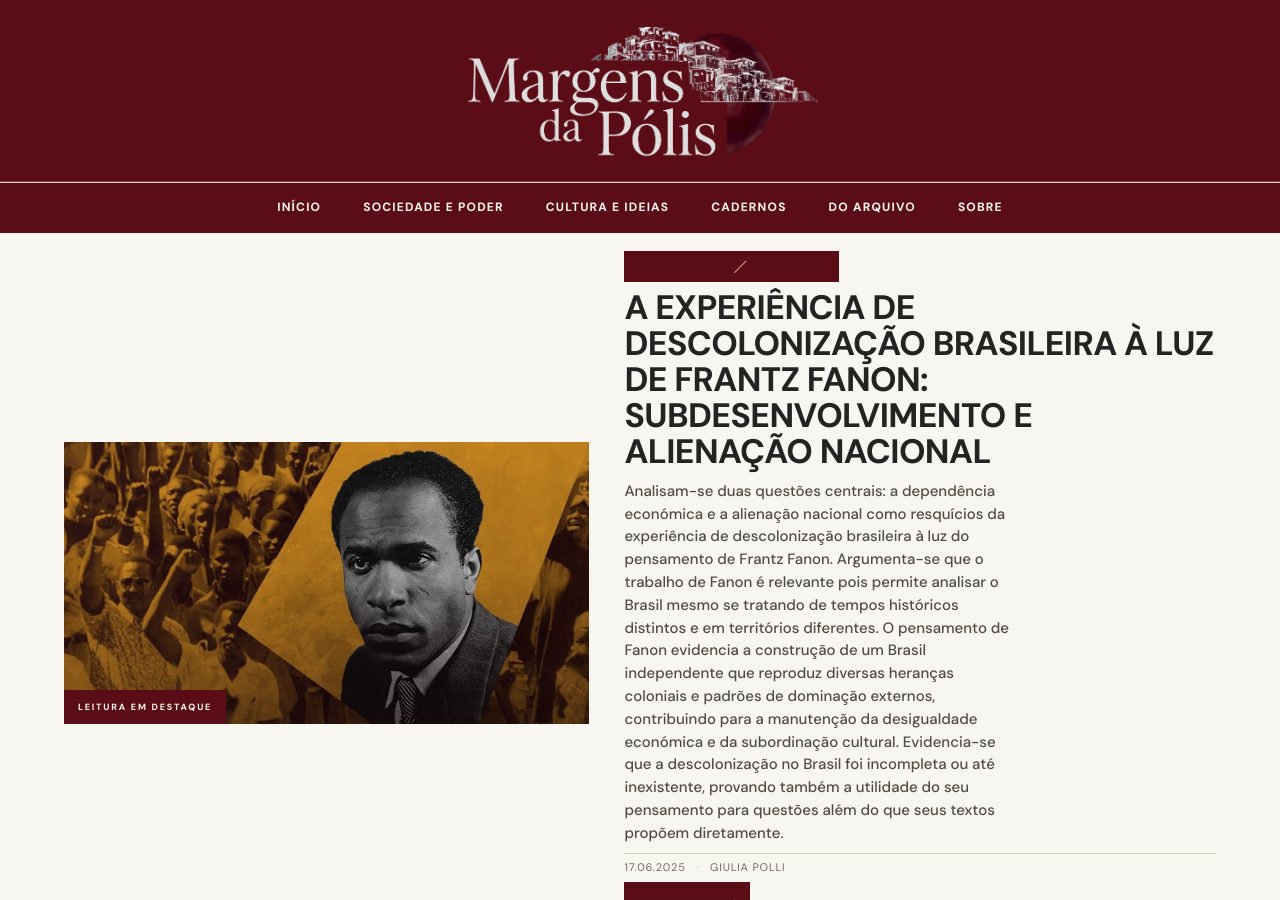
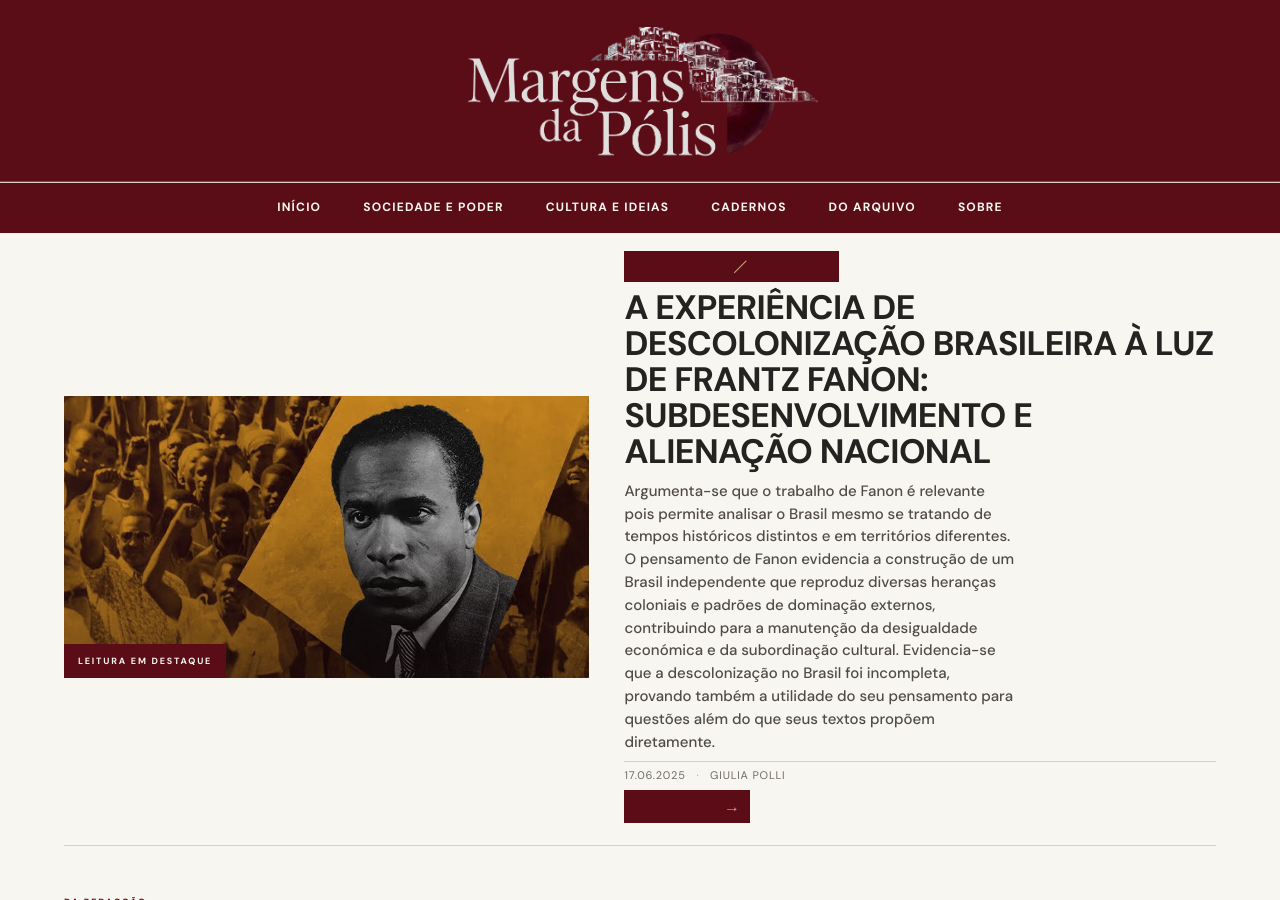
Before and after one commit to gmonteiropolli-design/Margens-da-Polis, a Jekyll site: the page built from index.html, in a window 1280 px wide and 900 px high. Built offline with Jekyll 4.4.1, drawn with Linux system fonts in a browser that asks for light colours; some web fonts are replaced; the list of posts is cut into pages by our own code.

Commit message:
Update _posts/2026-11-10-a-experiencia-de-descolonizacao-brasileira-a-luz-de-frantz-fanon-subdesenvolvimento-e-alienacao-nacional.md (via Pages CMS)

```diff
--- a/_posts/2026-11-10-a-experiencia-de-descolonizacao-brasileira-a-luz-de-frantz-fanon-subdesenvolvimento-e-alienacao-nacional.md
+++ b/_posts/2026-11-10-a-experiencia-de-descolonizacao-brasileira-a-luz-de-frantz-fanon-subdesenvolvimento-e-alienacao-nacional.md
@@ -5,17 +5,14 @@ date: 2025-06-17
 categories: Cadernos
 author: Giulia Polli
 description: >
-  Analisam-se duas questões centrais: a dependência económica e a alienação
-  nacional como resquícios da experiência de descolonização brasileira à luz do
-  pensamento de Frantz Fanon. Argumenta-se que o trabalho de Fanon é relevante
-  pois permite analisar o Brasil mesmo se tratando de tempos históricos
-  distintos e em territórios diferentes. O pensamento de Fanon evidencia a
-  construção de um Brasil independente que reproduz diversas heranças coloniais
-  e padrões de dominação externos, contribuindo para a manutenção da
-  desigualdade económica e da subordinação cultural. Evidencia-se que a
-  descolonização no Brasil foi incompleta ou até inexistente, provando também a
-  utilidade do seu pensamento para questões além do que seus textos propõem
-  diretamente.
+  Argumenta-se que o trabalho de Fanon é relevante pois permite analisar o
+  Brasil mesmo se tratando de tempos históricos distintos e em territórios
+  diferentes. O pensamento de Fanon evidencia a construção de um Brasil
+  independente que reproduz diversas heranças coloniais e padrões de dominação
+  externos, contribuindo para a manutenção da desigualdade económica e da
+  subordinação cultural. Evidencia-se que a descolonização no Brasil foi
+  incompleta, provando também a utilidade do seu pensamento para questões além
+  do que seus textos propõem diretamente.
 image: /assets/uploads/images (6).jpg
 from_archive: false
 featured: true
```
